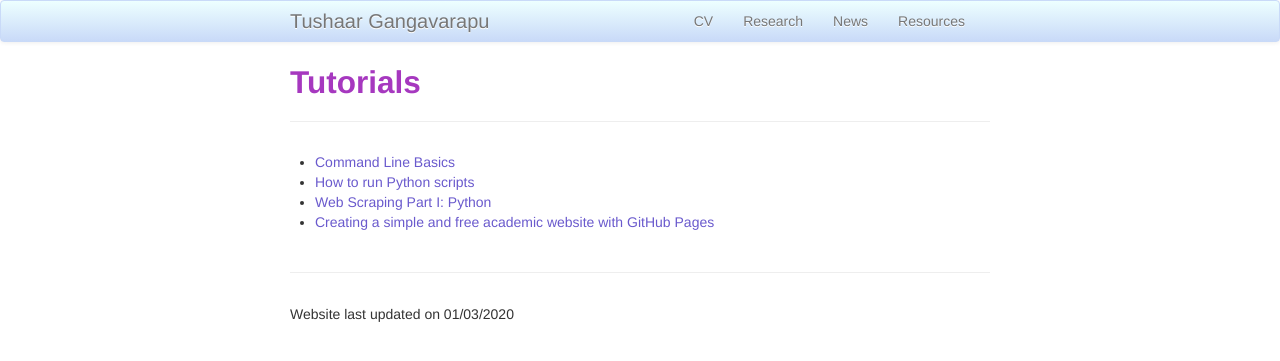
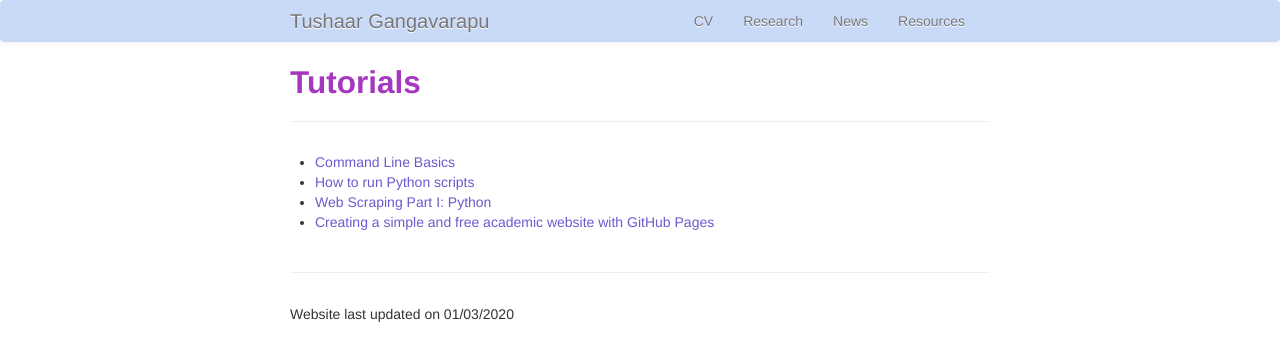
Before and after one commit to TushaarGVS/tushaargvs.github.io, a Jekyll site: the page built from pages/news.md, in a window 1280 px wide. Shown: the top 361 px of the page. Built offline with Jekyll 4.4.1, drawn with Linux system fonts in a browser that asks for light colours.

Commit message:
Customizing the website

```diff
--- a/assets/themes/twitter/css/tgangavarapu.css
+++ b/assets/themes/twitter/css/tgangavarapu.css
@@ -92,11 +92,11 @@
     padding-left:20px;
     padding-right:20px;
     background-color:#fafafa;
-    background-image:-moz-linear-gradient(top, #edffff, #c9daf8);
-    background-image:-webkit-gradient(linear, 0 0, 0 100%, from(#edffff), to(#f2f2f2));
-    background-image:-webkit-linear-gradient(top, #edffff, #c9daf8);
-    background-image:-o-linear-gradient(top, #edffff, #c9daf8);
-    background-image:linear-gradient(to bottom, #edffff, #c9daf8);
+    background-image:-moz-linear-gradient(top, #c9daf8, #c9daf8);
+    background-image:-webkit-gradient(linear, 0 0, 0 100%, from(#c9daf8), to(#f2f2f2));
+    background-image:-webkit-linear-gradient(top, #c9daf8, #c9daf8);
+    background-image:-o-linear-gradient(top, #c9daf8, #c9daf8);
+    background-image:linear-gradient(to bottom, #c9daf8, #c9daf8);
     background-repeat:repeat-x;filter:progid:DXImageTransform.Microsoft.gradient(startColorstr='#c9daf8', endColorstr='#c9daf8', GradientType=0);
     border:1px solid #c9daf8;
     -webkit-border-radius:4px;
```
